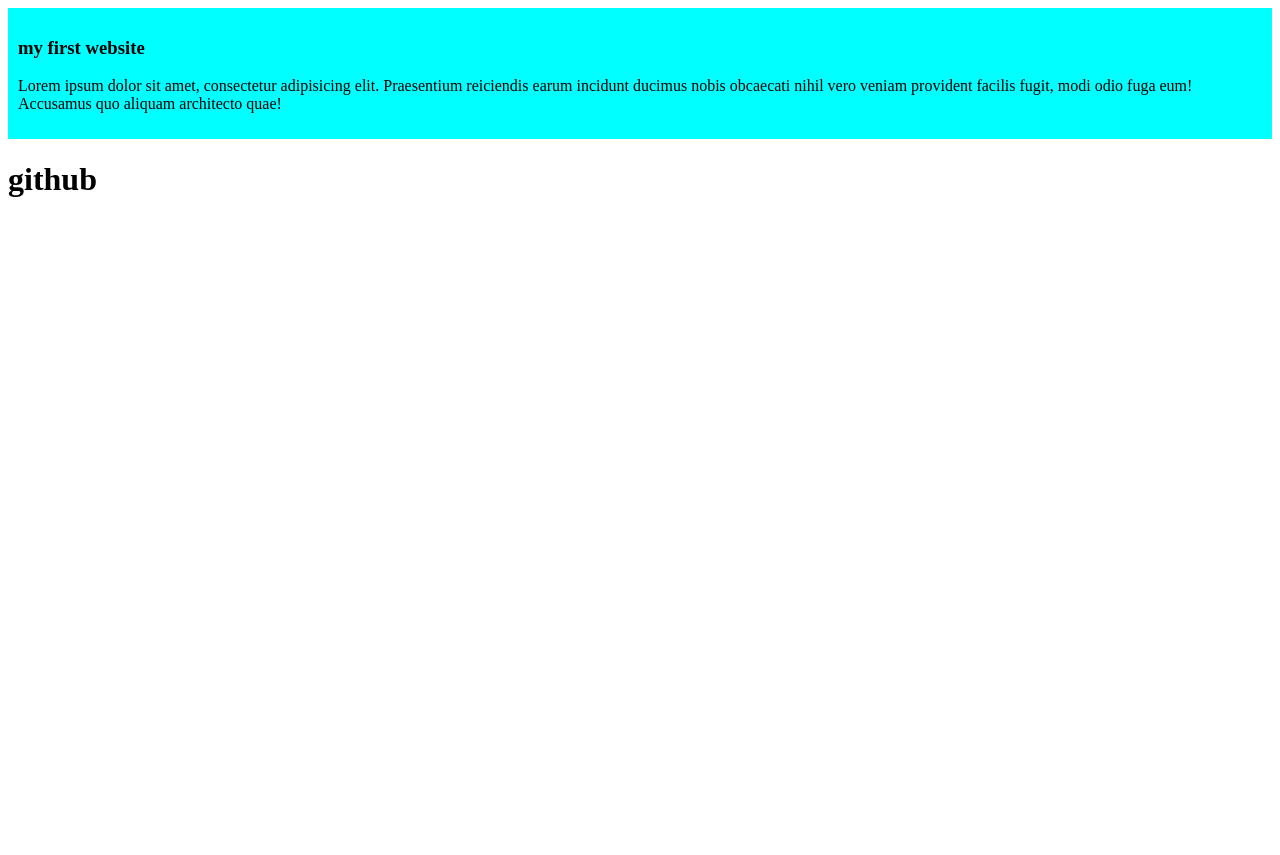
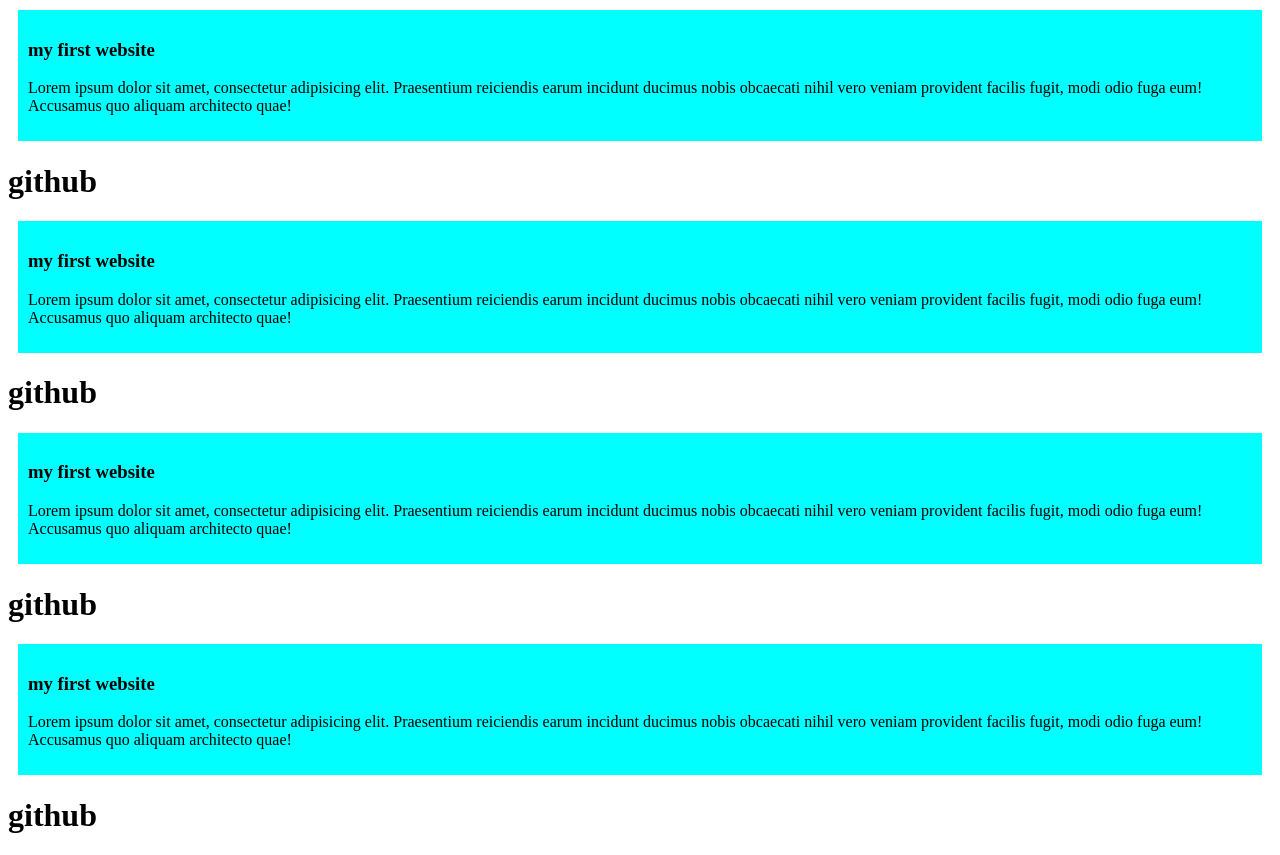
Before and after one commit to mdfahad132/my-first-github-repo, a plain HTML site: page index.html in a window 1280 px wide. Before the commit the page ends 800 px from the top, so only its background shows below. Drawn offline with Linux system fonts and the light colour scheme.

Commit message:
added the all blog

```diff
--- a/index.html
+++ b/index.html
@@ -12,5 +12,20 @@
         <p>Lorem ipsum dolor sit amet, consectetur adipisicing elit. Praesentium reiciendis earum incidunt ducimus nobis obcaecati nihil vero veniam provident facilis fugit, modi odio fuga eum! Accusamus quo aliquam architecto quae!</p>
     </div>
    <h1>github</h1>
+    <div>
+        <h3>my first website</h3>
+        <p>Lorem ipsum dolor sit amet, consectetur adipisicing elit. Praesentium reiciendis earum incidunt ducimus nobis obcaecati nihil vero veniam provident facilis fugit, modi odio fuga eum! Accusamus quo aliquam architecto quae!</p>
+    </div>
+   <h1>github</h1>
+    <div>
+        <h3>my first website</h3>
+        <p>Lorem ipsum dolor sit amet, consectetur adipisicing elit. Praesentium reiciendis earum incidunt ducimus nobis obcaecati nihil vero veniam provident facilis fugit, modi odio fuga eum! Accusamus quo aliquam architecto quae!</p>
+    </div>
+   <h1>github</h1>
+    <div>
+        <h3>my first website</h3>
+        <p>Lorem ipsum dolor sit amet, consectetur adipisicing elit. Praesentium reiciendis earum incidunt ducimus nobis obcaecati nihil vero veniam provident facilis fugit, modi odio fuga eum! Accusamus quo aliquam architecto quae!</p>
+    </div>
+   <h1>github</h1>
 </body>
 </html>
--- a/styles/style.css
+++ b/styles/style.css
@@ -1,4 +1,5 @@
 div{
     background-color: aqua;
     padding: 10px;
+    margin: 10px;
 }
```
